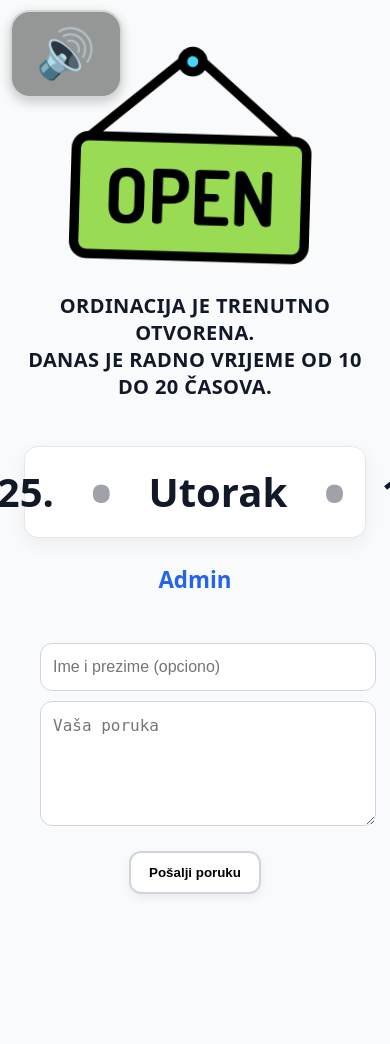
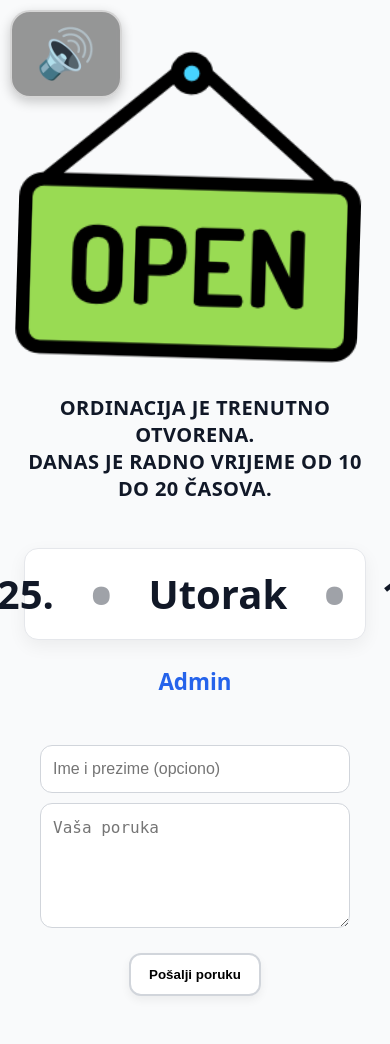
Before and after one commit to mikipikilab/radnovrijeme1, a Flask app: page / in a window 390 px wide; the page is wider, and only the part inside the window is pictured. Before the commit the page ends 894 px from the top of that part, so only its background shows below. Run offline with Flask 3, Linux system fonts and the light colour scheme; some libraries are stand-ins or nearby versions.

Commit message:
Update index.html

```diff
--- a/templates/index.html
+++ b/templates/index.html
@@ -6,15 +6,40 @@
 <title>Radno vrijeme ordinacije</title>
 <script src="https://code.responsivevoice.org/responsivevoice.js?key=J55NcMXq"></script>
 <style>
-  :root { color-scheme: light; }
+ :root {
+  color-scheme: light;
+  --page-width: 900px; /* ovdje mijenjaš maksimalnu širinu stranice */
+}
+
+* { box-sizing: border-box; }
+
 body {
   font-family: system-ui, Arial, sans-serif;
   background: #f9fafb;
   color: #111827;
   margin: 0;
   padding: 24px;
-    text-align: center; /* centriranje sadržaja */
+  text-align: center;
 }
+
+/* Glavni kontejner koji drži SAV sadržaj u okviru body-ja */
+.page {
+  width: min(100%, var(--page-width));
+  margin-inline: auto;       /* centrirano */
+}
+
+/* status slika neka poštuje širinu kontejnera */
+.status-img {
+  display: block;
+  width: 100%;               /* zauzmi širinu kontejnera */
+  max-width: 560px;          /* ali ne šire od ovoga */
+  height: auto;
+  margin: 10px auto 18px;
+  transform-origin: top center;
+  animation: swing 2s ease-in-out infinite;
+}
+
+/* ostalo može ostati isto … */
 
   .logo {
     display: block;
@@ -91,15 +116,7 @@
   }
   a:hover { text-decoration: underline; }
 
-  /* STATUS SLIKA (open/close) – veća + animacija njihanja */
-  .status-img {
-    display: block;
-    width: clamp(240px, 45vw, 560px);
-    height: auto;
-    margin: 10px auto 18px;
-    transform-origin: top center;
-    animation: swing 2s ease-in-out infinite;
-  }
+
   @keyframes swing {
     0%   { transform: rotate(-5deg); }
     50%  { transform: rotate(5deg); }
@@ -174,7 +191,7 @@ window.addEventListener("load", function () {
 </script>
 </head>
 <body>
-
+  <div class="page">
   <!-- 🔊 -->
   <button class="speaker-btn" type="button" aria-label="Pusti poruku" onclick="speakMessage()">🔊</button>
 
@@ -211,7 +228,7 @@ window.addEventListener("load", function () {
       <div id="msgStatus"></div>
     </form>
   </div>
-
+</div>
   <script>
     const form = document.getElementById('msgForm');
     const statusEl = document.getElementById('msgStatus');
```
Lines whose indentation alone changed are shown as unchanged.
